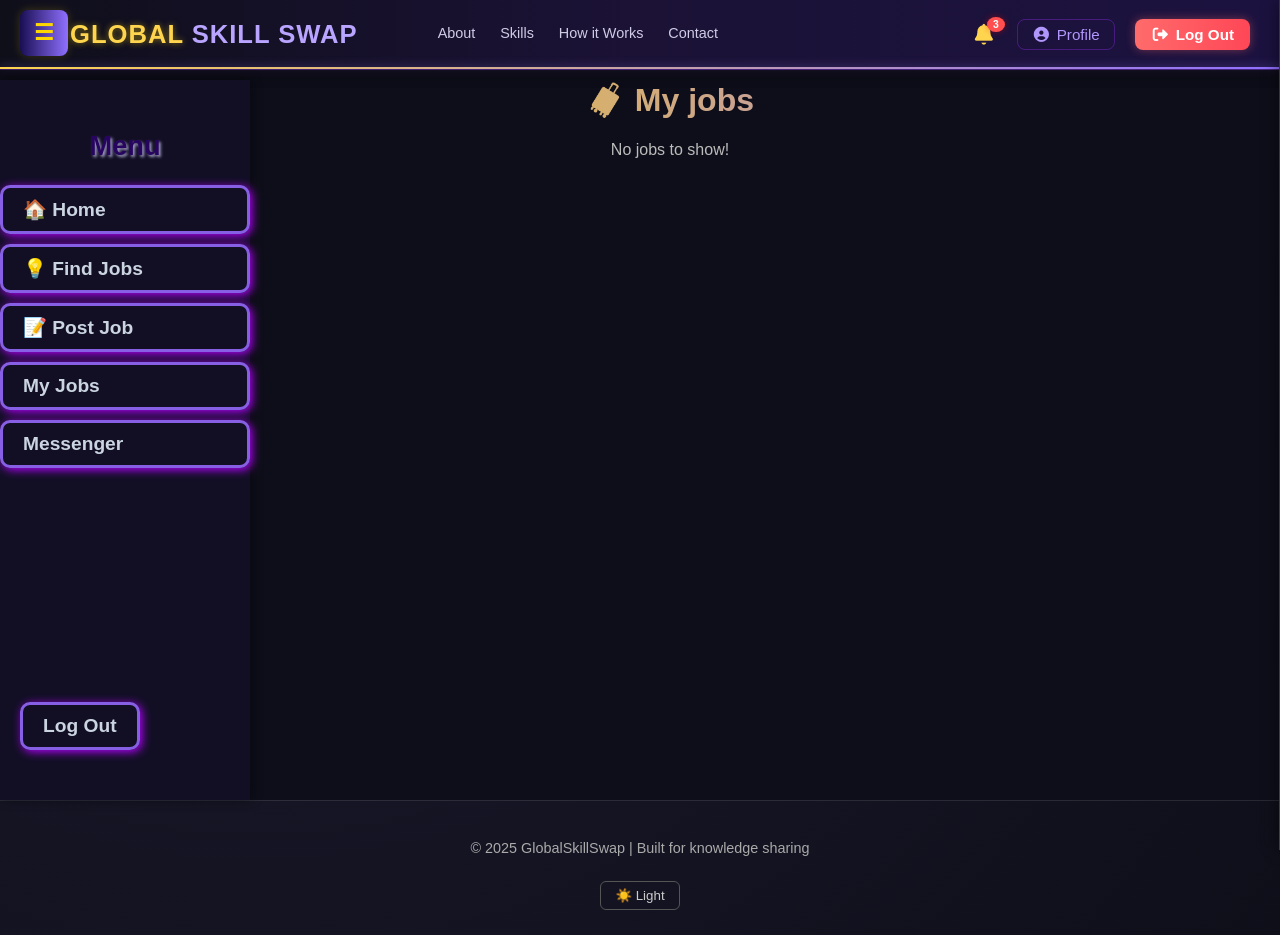
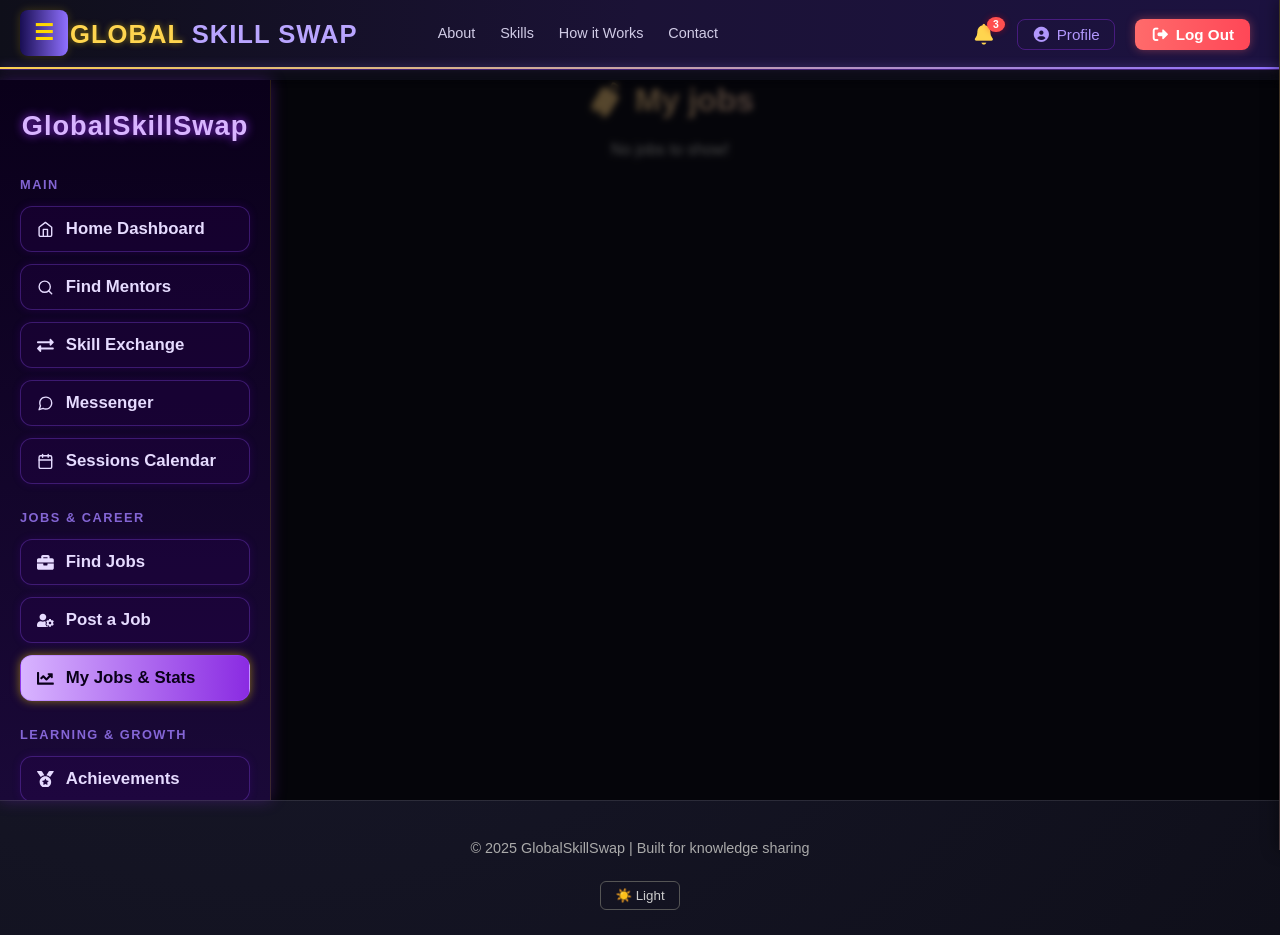
Before and after one commit to Muhamed1111/GlobalSkillSwap, a React (Create React App) app in the folder frontend/: page /my-jobs in a window 1280 px wide. Built offline with nearby package versions, Linux system fonts and the light colour scheme.

Commit message:
sidebar components and skillpoints review

```diff
--- a/frontend/package.json
+++ b/frontend/package.json
@@ -12,6 +12,7 @@
     "emailjs-com": "^3.2.0",
     "react": "^19.2.0",
     "react-dom": "^19.2.0",
+    "react-icons": "^5.5.0",
     "react-router-dom": "^6.30.1",
     "react-scripts": "5.0.1",
     "recharts": "^3.2.1",
--- a/frontend/src/App.js
+++ b/frontend/src/App.js
@@ -134,9 +134,9 @@ const App = () => {
 
               <Route element={<MainLayout />}>
                 <Route path="/about" element={<About />} />
-                <Route path="/skills" element={<Skills />} />
+                <Route path="/mentors" element={<Skills />} />
                 <Route path="/contact" element={<Contact />} />
-                <Route path="/post" element={<Post />} />
+                <Route path="/post-job" element={<Post />} />
                 <Route path="/my-jobs" element={<MyJobs />} />
                 <Route path="/messenger" element={<Messenger />} />
               </Route>
--- /dev/null
+++ b/frontend/src/components/sidebar.css
@@ -0,0 +1,133 @@
+/* === SIDEBAR WRAPPER === */
+.sidebar {
+  position: fixed;
+  top: 80px;
+  left: 0;
+  height: calc(100vh - 80px);
+  width: 270px;
+  background: linear-gradient(180deg, #0a001a 0%, #1a0938 100%);
+  border-right: 1px solid rgba(255, 215, 0, 0.15);
+  box-shadow: 0 0 15px rgba(138, 43, 226, 0.3);
+  display: flex;
+  flex-direction: column;
+  justify-content: flex-start;
+  overflow-y: auto;
+  transition: transform 0.3s ease-in-out;
+  z-index: 1000;
+  scrollbar-color: rgba(155, 120, 255, 0.3) transparent;
+  scrollbar-width: thin;
+}
+
+.sidebar.hidden {
+  transform: translateX(-100%);
+}
+
+.sidebar.active {
+  transform: translateX(0);
+}
+
+/* === TITLE === */
+.sidebar-title {
+  text-align: center;
+  font-size: 1.7rem;
+  font-weight: 700;
+  color: #d8b4ff;
+  margin-top: 30px;
+  margin-bottom: 15px;
+  text-shadow: 0 0 10px #8a2be2;
+  letter-spacing: 1px;
+  font-family: 'Poppins', sans-serif;
+}
+
+/* === NAVIGATION === */
+.sidebar-nav {
+  display: flex;
+  flex-direction: column;
+  padding: 0 20px;
+}
+
+.sidebar-nav a {
+  display: flex;
+  align-items: center;
+  gap: 12px;
+  background: rgba(40, 0, 80, 0.3);
+  border: 1px solid rgba(150, 80, 255, 0.3);
+  border-radius: 12px;
+  padding: 12px 16px;
+  margin: 6px 0;
+  color: #e6dbff;
+  font-weight: 600;
+  font-size: 1.05rem;
+  text-decoration: none;
+  transition: all 0.25s ease-in-out;
+  box-shadow: 0 0 8px rgba(90, 0, 180, 0.2);
+}
+
+.sidebar-nav a:hover {
+  background: linear-gradient(90deg, #8a2be2, #d8b4ff);
+  color: #0a001a;
+  transform: translateX(5px);
+  box-shadow: 0 0 15px rgba(200, 150, 255, 0.4);
+}
+
+.sidebar-nav a.active {
+  background: linear-gradient(90deg, #d8b4ff, #8a2be2);
+  color: #0a001a;
+  box-shadow: 0 0 10px rgba(255, 215, 0, 0.5);
+}
+
+/* === SECTION TITLES === */
+.sidebar-section-title {
+  margin-top: 20px;
+  margin-bottom: 8px;
+  font-size: 0.8rem;
+  text-transform: uppercase;
+  color: #a07eff;
+  letter-spacing: 1.5px;
+  font-weight: 600;
+  opacity: 0.8;
+}
+
+/* === BOTTOM LINK === */
+.bottom-link {
+  margin-top: auto;
+  margin-bottom: 25px;
+  background: rgba(255, 0, 0, 0.1);
+  border: 1px solid rgba(255, 0, 0, 0.4);
+  color: #ff6b6b !important;
+  text-align: center;
+  transition: all 0.25s ease-in-out;
+}
+
+.bottom-link:hover {
+  background: linear-gradient(90deg, #ff6b6b, #d80000);
+  color: #fff !important;
+  transform: translateY(-3px);
+  box-shadow: 0 0 15px rgba(255, 0, 0, 0.4);
+}
+
+/* === SCROLLBAR STYLE === */
+.sidebar::-webkit-scrollbar {
+  width: 6px;
+}
+.sidebar::-webkit-scrollbar-thumb {
+  background: rgba(155, 120, 255, 0.4);
+  border-radius: 10px;
+}
+.sidebar::-webkit-scrollbar-thumb:hover {
+  background: rgba(200, 160, 255, 0.6);
+}
+
+/* === ANIMATIONS === */
+@keyframes sidebarSlideIn {
+  from {
+    transform: translateX(-100%);
+  }
+  to {
+    transform: translateX(0);
+  }
+}
+
+.sidebar.active {
+  animation: sidebarSlideIn 0.35s ease forwards;
+}
--- a/frontend/src/components/sidebar.jsx
+++ b/frontend/src/components/sidebar.jsx
@@ -1,21 +1,74 @@
 import React from "react";
-import { Link } from "react-router-dom";
-import "../App.css";
-import "../pages/appwrite/signIn.css";
+import { Link, useLocation } from "react-router-dom";
+import "./sidebar.css";
+import {
+  FiHome,
+  FiSearch,
+  FiMessageCircle,
+  FiSettings,
+  FiLogOut,
+  FiBookOpen,
+  FiUsers,
+  FiCalendar,
+  FiTrendingUp,
+} from "react-icons/fi";
+import {
+  FaExchangeAlt,
+  FaBriefcase,
+  FaMedal,
+  FaCoins,
+  FaUserGraduate,
+  FaGlobe,
+  FaChartLine,
+  FaUserCog,
+} from "react-icons/fa";
 
 const Sidebar = ({ active, onMenuToggle }) => {
+  const location = useLocation();
+
+  const NavLink = ({ to, icon, label }) => (
+    <Link
+      to={to}
+      className={location.pathname === to ? "active" : ""}
+      onClick={onMenuToggle}
+    >
+      {icon}
+      {label}
+    </Link>
+  );
+
   return (
     <div className={`sidebar ${active ? "active" : "hidden"}`}>
-      <h2 className="sidebar-title">Menu</h2>
+      <h2 className="sidebar-title">GlobalSkillSwap</h2>
 
       <nav className="sidebar-nav">
-        <Link to="/home" onClick={onMenuToggle}>🏠 Home</Link>
-        <Link to="/skills" onClick={onMenuToggle}>💡 Find Jobs</Link>
-        <Link to="/post" onClick={onMenuToggle}>📝 Post Job</Link>
-        <Link to="/my-jobs" onClick={onMenuToggle}>My Jobs</Link>
-        <Link to="/messenger" onClick={onMenuToggle}>Messenger</Link>
+        <h3 className="sidebar-section-title">Main</h3>
+        <NavLink to="/home" icon={<FiHome />} label="Home Dashboard" />
+        <NavLink to="/mentors" icon={<FiSearch />} label="Find Mentors" />
+        <NavLink to="/exchange" icon={<FaExchangeAlt />} label="Skill Exchange" />
+        <NavLink to="/messenger" icon={<FiMessageCircle />} label="Messenger" />
+        <NavLink to="/calendar" icon={<FiCalendar />} label="Sessions Calendar" />
 
-        <Link className="bottom-link" to="/">Log Out</Link>
+        <h3 className="sidebar-section-title">Jobs & Career</h3>
+        <NavLink to="/jobs" icon={<FaBriefcase />} label="Find Jobs" />
+        <NavLink to="/post-job" icon={<FaUserCog />} label="Post a Job" />
+        <NavLink to="/my-jobs" icon={<FaChartLine />} label="My Jobs & Stats" />
+
+        <h3 className="sidebar-section-title">Learning & Growth</h3>
+        <NavLink to="/achievements" icon={<FaMedal />} label="Achievements" />
+        <NavLink to="/ledger" icon={<FaCoins />} label="SkillPoints Ledger" />
+        <NavLink to="/learning-path" icon={<FiBookOpen />} label="Learning Paths" />
+        <NavLink to="/ai-recommendations" icon={<FiTrendingUp />} label="AI Recommendations" />
+
+        <h3 className="sidebar-section-title">Community</h3>
+        <NavLink to="/profile" icon={<FaUserGraduate />} label="My Profile" />
+        <NavLink to="/followers" icon={<FiUsers />} label="Followers / Following" />
+        <NavLink to="/feed" icon={<FaGlobe />} label="Community Feed" />
+        <NavLink to="/events" icon={<FiCalendar />} label="Workshops & Events" />
+
+        <h3 className="sidebar-section-title">Settings</h3>
+        <NavLink to="/settings" icon={<FiSettings />} label="Account Settings" />
+        <NavLink to="/preferences" icon={<FaUserCog />} label="Preferences" />
 
 
       </nav>
--- a/frontend/src/layouts/MainLayout.css
+++ b/frontend/src/layouts/MainLayout.css
@@ -41,33 +41,17 @@
   box-shadow: 0 0 20px rgba(255, 215, 0, 0.5);
 }
 
-/* === SIDEBAR === */
-.sidebar {
-  position: fixed;
-  top: 80px;
-  left: 0;
-  height: calc(100vh - 80px);
-  width: 250px;
-  background: #120f25;
-  box-shadow: 2px 0 10px rgba(0, 0, 0, 0.4);
-  transition: transform 0.3s ease;
-  z-index: 1000;
-}
-
-.sidebar.closed {
-  transform: translateX(-100%);
-}
-
 /* === MAIN CONTENT === */
 .layout-content {
-  margin: 0px;
+  margin: 0;
   padding: 20px;
   transition: all 0.3s ease;
 }
 
 .layout-content.sidebar-closed {
-  margin-left: 0px;
+  margin-left: 0;
 }
+
 .layout-content.sidebar-open {
   margin-left: 60px;
 }
@@ -77,47 +61,15 @@
   color: #ffd700;
 }
 
-
-
-.sidebar-title {
-  margin-top: 50px;
-  font-size: 1.7rem;
-  font-weight: bold;
-  text-align: center;
-  color: rgb(39, 4, 96);
-  transition: all 0.3s ease-out;
-  text-shadow: 2px 2px 3px rgb(161, 157, 194);
-  text-rendering: optimizeLegibility;
+/* === OPTIONAL OVERLAY ZA MOBILNI === */
+.sidebar-overlay {
+  position: fixed;
+  top: 80px;
+  left: 0;
+  width: 100vw;
+  height: calc(100vh - 80px);
+  background: rgba(0, 0, 0, 0.6);
+  z-index: 900;
+  backdrop-filter: blur(3px);
+  transition: opacity 0.3s ease;
 }
-.sidebar-title:hover {
-  transform: translateX(-3px);
-  text-shadow: 10px 10px 10px rgb(81, 78, 124);
-}
-.sidebar.hidden {
-  transform: translateX(-100%);
-}
-
-.sidebar.active {
-  transform: translateX(0);
-  margin-right: 10px;
-}
-
-.sidebar-nav a {
-  border:3px solid rgb(135, 95, 229);
-  border-radius: 10px;
-   box-shadow: 2px 2px 10px rgb(179, 0, 255);
-  padding: 10px 20px;
-  color: #cbd5e1;
-  text-decoration: none;
-  font-size: 1.2rem;
-  font-weight: bold;
-  display: block;
-  margin: 10px 0;
-  transition: all 0.35s ease-in-out;
-}
-
-.sidebar-nav a:hover {
-  color: rgb(111, 0, 255);
-  box-shadow: 10px 10px 10px rgb(136, 0, 255);
-  transform: translateY(-3px);
-}
--- a/frontend/src/layouts/MainLayout.jsx
+++ b/frontend/src/layouts/MainLayout.jsx
@@ -3,18 +3,17 @@ import { useNavigate } from "react-router-dom";
 import { Outlet } from "react-router-dom";
 import Sidebar from "../components/sidebar";
 import MenuHeader from "../components/MenuHeader";
+import ProfileSidebar from "../components/ProfileSidebar";
 import "./MainLayout.css";
-import Profile from "../components/profile";
-import ProfileSidebar from "../components/ProfileSidebar";
+
 const MainLayout = () => {
   const [sidebarOpen, setSidebarOpen] = useState(true);
   const [profileOpen, setProfileOpen] = useState(false);
   const navigate = useNavigate();
 
   const toggleSidebar = () => setSidebarOpen((prev) => !prev);
-  const toggleProfile = () => {
-    setProfileOpen((prev) => !prev);
-  };
+  const toggleProfile = () => setProfileOpen((prev) => !prev);
+
   return (
     <div className="layout-container">
       <MenuHeader onProfileToggle={() => setProfileOpen(true)} />
@@ -24,14 +23,15 @@ const MainLayout = () => {
       </button>
 
       <Sidebar active={sidebarOpen} onMenuToggle={toggleSidebar} />
+      {sidebarOpen && <div className="sidebar-overlay" onClick={toggleSidebar}></div>}
+
       <ProfileSidebar
-      active={profileOpen}
-      onClose={() => setProfileOpen(false)}
-    />
-      <main
-        className={`layout-content ${sidebarOpen ? "sidebar-open" : "sidebar-closed"}`}
-      >
-        <Outlet /> {/* 👈 Ovde React ubacuje tvoje stranice */}
+        active={profileOpen}
+        onClose={() => setProfileOpen(false)}
+      />
+
+      <main className={`layout-content ${sidebarOpen ? "sidebar-open" : "sidebar-closed"}`}>
+        <Outlet />
       </main>
     </div>
   );
--- a/frontend/src/services/api.js
+++ b/frontend/src/services/api.js
@@ -1,5 +1,5 @@
 const API_URL = "http://localhost:8080/api/auth";
-
+const API_MAIN = "http://localhost:8080/api"
 // --- LOGIN ---
 export async function loginUser(email, password) {
   const response = await fetch(`${API_URL}/login`, {
@@ -50,3 +50,18 @@ export async function verifyToken() {
 export function logoutUser() {
   localStorage.removeItem("token");
 }
+function authHeaders() {
+  const token = localStorage.getItem("token");
+  return token ? { Authorization: `Bearer ${token}` } : {};
+}
+export async function getMyScore() {
+  const res = await fetch(`${API_MAIN}/me/score`, { headers: authHeaders() });
+  if (!res.ok) throw new Error("Failed to fetch score");
+  return res.json();
+}
+
+export async function getSkills() {
+  const res = await fetch(`${API_MAIN}/skills`, { headers: authHeaders() });
+  if (!res.ok) throw new Error("Failed to fetch skills");
+  return res.json();
+}
```
Also changed, not shown: frontend/src/pages/home.jsx (+44 -9 lines), 1 other file (tests, documents, lock files or other folders).
